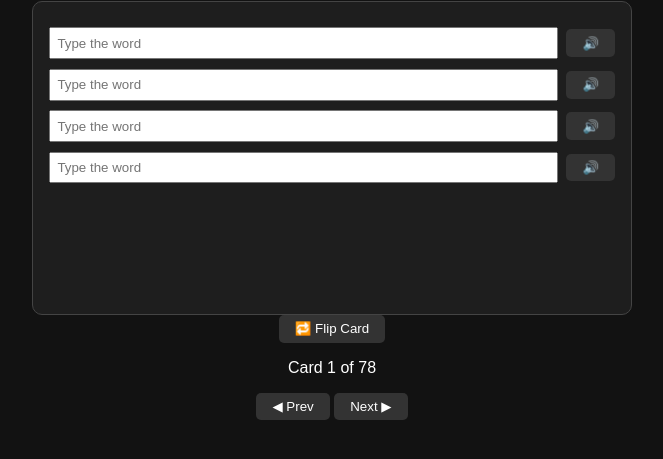
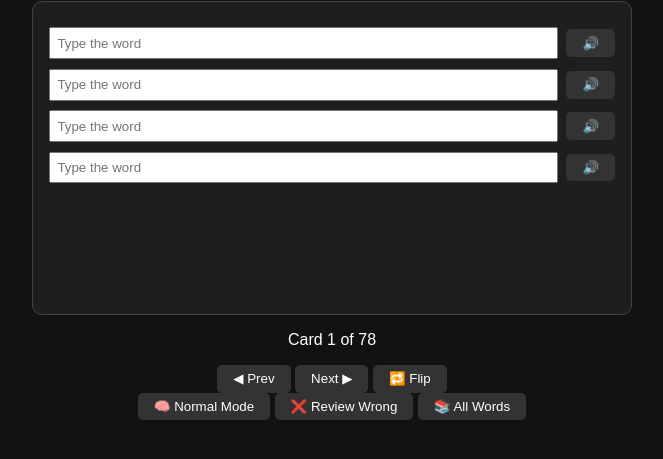
Before and after one commit to poorya96/flashcard_app, a plain HTML site: page index.html in a window 1280 px wide. Shown: the part 95-554 px from the top of the page, without its empty margins (308-971 px from the left). Drawn offline with Linux system fonts and the light colour scheme.

Commit message:
Update index.html

```diff
--- a/index.html
+++ b/index.html
@@ -9,21 +9,32 @@
 <body>
   <div class="container">
     <h1>Flashcard Trainer</h1>
-    <div id="card" class="flashcard" onclick="flipCard()">
+
+    <!-- فلش‌کارت -->
+    <div id="card" class="flashcard">
       <div class="card-inner" id="card-inner">
         <div class="card-front" id="card-front"></div>
         <div class="card-back" id="card-back"></div>
       </div>
     </div>
-    <button onclick="flipCard()">🔁 Flip Card</button>
+
+    <!-- شمارنده -->
     <div class="info">
       <span id="card-counter"></span>
     </div>
+
+    <!-- دکمه‌ها -->
     <div class="controls">
       <button onclick="prev()">◀ Prev</button>
       <button onclick="next()">Next ▶</button>
+      <button onclick="flipCard()">🔁 Flip</button>
+      <br />
+      <button onclick="startNormalMode()">🧠 Normal Mode</button>
+      <button onclick="startWrongOnlyMode()">❌ Review Wrong</button>
+      <button onclick="startReviewAllMode()">📚 All Words</button>
     </div>
   </div>
+
   <script src="script.js"></script>
 </body>
 </html>
```
